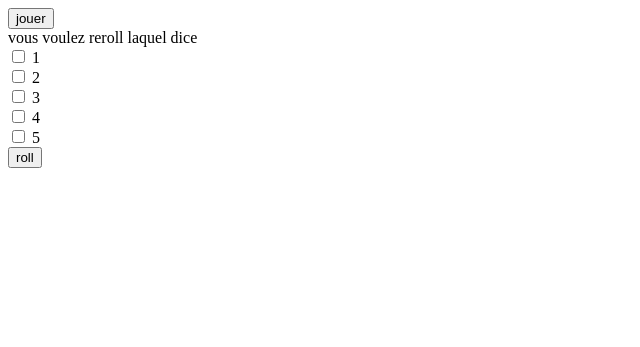
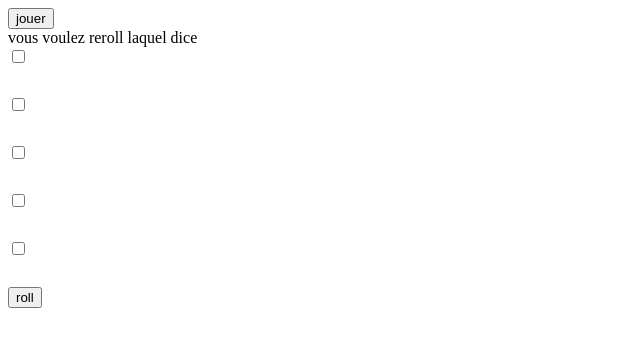
Before and after one commit to sadksafwiakdlakdwkda/csi3540_labs, a PHP site: page /yatzy.html in a window 1280 px wide. Shown: the top 347 px of the page, without its empty margins (0-640 px from the left). Run offline with PHP 8.4, Linux system fonts and the light colour scheme.

Commit message:
optimize

```diff
--- a/dice.css
+++ b/dice.css
@@ -1,6 +1,6 @@
 .container {
 width: 200px;
-margin: 50px 50px 50px;
+margin: 10px;
 }
 
 .dice {
--- a/yatzy.html
+++ b/yatzy.html
@@ -11,22 +11,12 @@
 <body>
     <button onclick="rollAll()">jouer</button><br>
     <label for="">vous voulez reroll laquel dice</label><form>
-        <input type="checkbox" name="options" value="option1"> 1<br>
-        <input type="checkbox" name="options" value="option2"> 2<br>
-        <input type="checkbox" name="options" value="option3"> 3<br>
-        <input type="checkbox" name="options" value="option4"> 4<br>
-        <input type="checkbox" name="options" value="option5"> 5<br>
+        <input type="checkbox" name="options" value="option1"><div id="container1" class="container"></div><br>
+        <input type="checkbox" name="options" value="option2"><div id="container2" class="container"></div><br>
+        <input type="checkbox" name="options" value="option3"><div id="container3" class="container"></div><br>
+        <input type="checkbox" name="options" value="option4"><div id="container4" class="container"></div><br>
+        <input type="checkbox" name="options" value="option5"><div id="container5" class="container"></div><br>
         <button type="button" onclick="executeFunction()">roll</button>
     </form>
-    <div id="container1" class="container">
-    </div>
-    <div id="container2" class="container">
-    </div>
-    <div id="container3" class="container">
-    </div>
-    <div id="container4" class="container">
-    </div>
-    <div id="container5" class="container">
-    </div>
 </body>
 </html>
```
